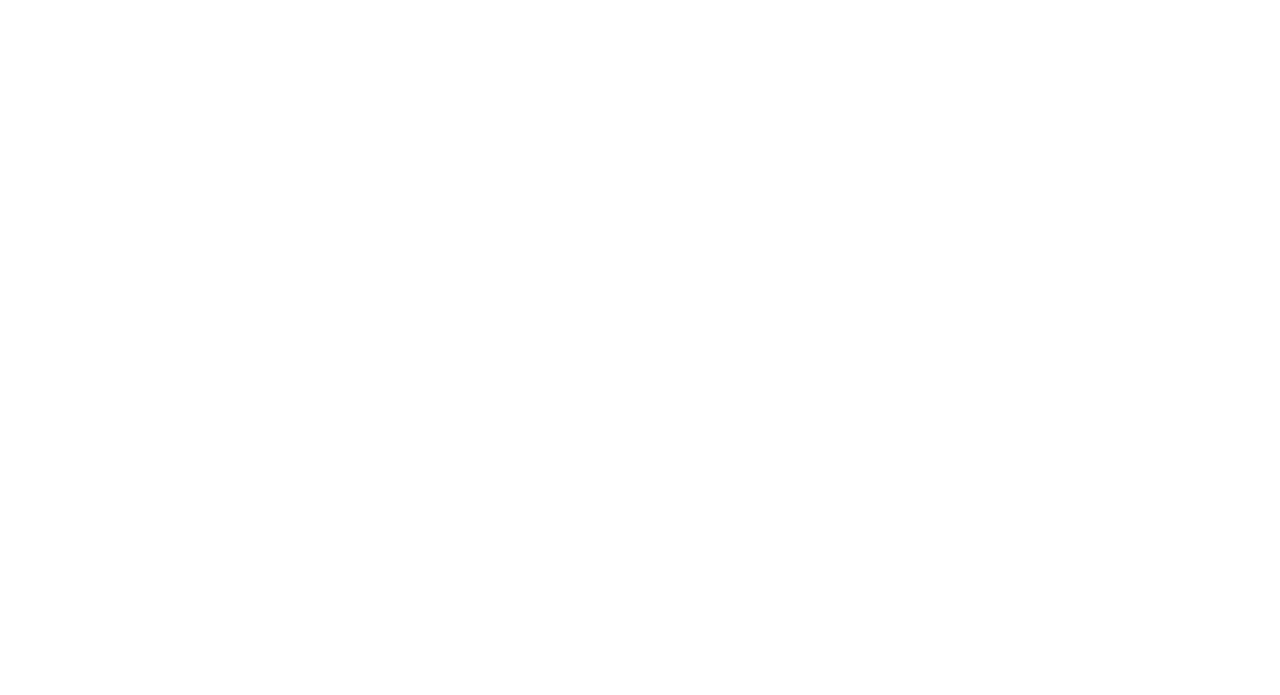
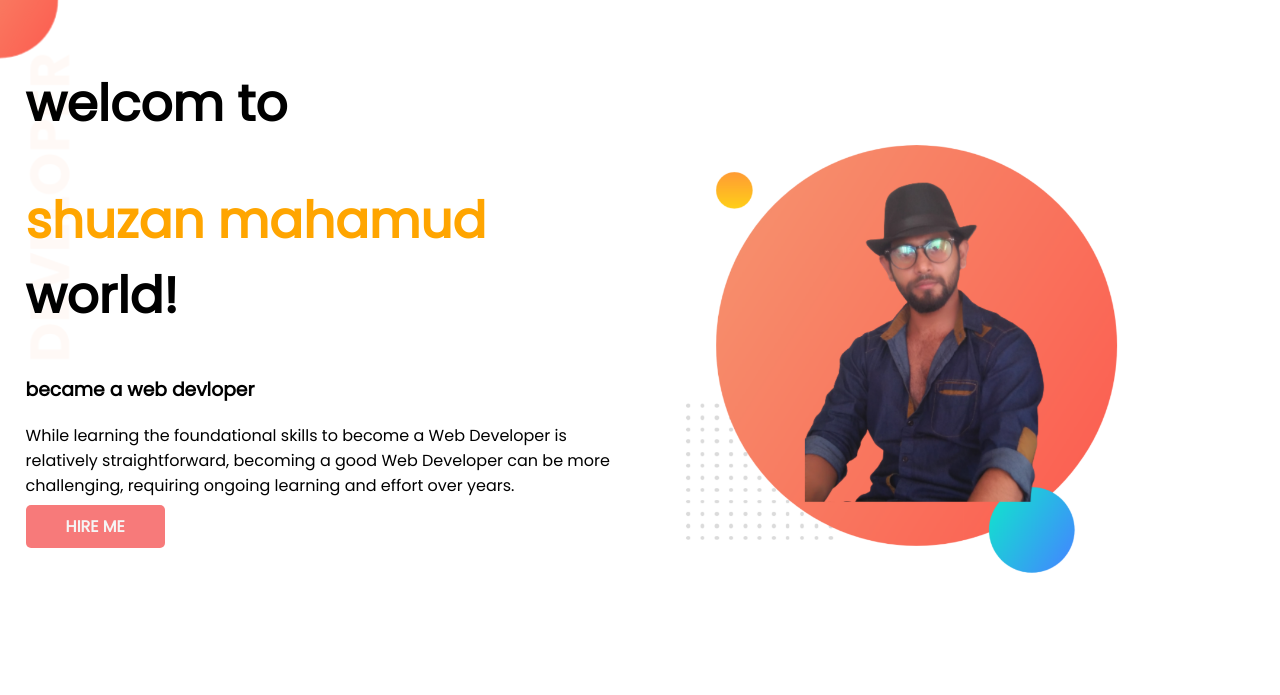
Before and after one commit to shuzanmahamud/my-developer-portfolio, a plain HTML site: page index.html in a window 1280 px wide. Drawn offline with Linux system fonts and the light colour scheme.

Commit message:
top banner added

```diff
--- a/index.html
+++ b/index.html
@@ -5,9 +5,24 @@
     <meta http-equiv="X-UA-Compatible" content="IE=edge">
     <meta name="viewport" content="width=device-width, initial-scale=1.0">
     <title>shuzan mahamud portfolio</title>
+    <link rel="preconnect" href="https://fonts.googleapis.com">
+    <link rel="preconnect" href="https://fonts.gstatic.com" crossorigin>
+    <link href="https://fonts.googleapis.com/css2?family=Poppins&display=swap" rel="stylesheet">
     <link rel="stylesheet" href="style.css">
 </head>
 <body>
-
+ <section class="top-banner">
+    <div class="half-width">
+        <h1>welcom to </h1>
+        <h1><span class="orange-color">shuzan mahamud</span> world!</h1>
+        <h3>became a web devloper</h3>
+        <p> While learning the foundational skills to become a Web Developer is relatively straightforward, becoming a good
+            Web Developer can be more challenging, requiring ongoing learning and effort over years.</p>
+        <a class="link-button" target="_blank" href="https://www.linkedin.com/feed/?trk=homepage-basic_google-one-tap-submit">HIRE ME</a>
+    </div>
+    <div class="half-width">
+        <img src="images/1.png" alt="">
+    </div>
+ </section>
 </body>
 </html>
--- a/style.css
+++ b/style.css
@@ -0,0 +1,32 @@
+body{
+    font-family: 'Poppins', sans-serif;
+    margin: 0%;
+}
+h1{
+    font-size: 50px;
+}
+.orange-color{
+    color: orange;
+}
+section{
+    display: flex;
+}
+.half-width{
+    width: 50%;
+    padding: 2%;
+}
+.half-width img{
+    width: 80%;
+}
+.link-button{
+    text-decoration: none;
+    background-color: rgba(241, 19, 19, 0.562);
+    font-weight: 700;
+    color: whitesmoke;
+    padding: 10px 40px;
+    border-radius: 5px;
+}
+.top-banner{
+    background-image: url(images/top-banner.png);
+    background-repeat: no-repeat;
+}
```
Also changed, not shown: images/1.png (added), images/2.png (added), images/dream-bg.png (added), images/exp-bg.png (added), images/jhankar.png (added), images/jhankar2.png (added), images/my-bg.png (added), images/my-bg2.png (added), images/top-banner.png (added), 7 other files.
